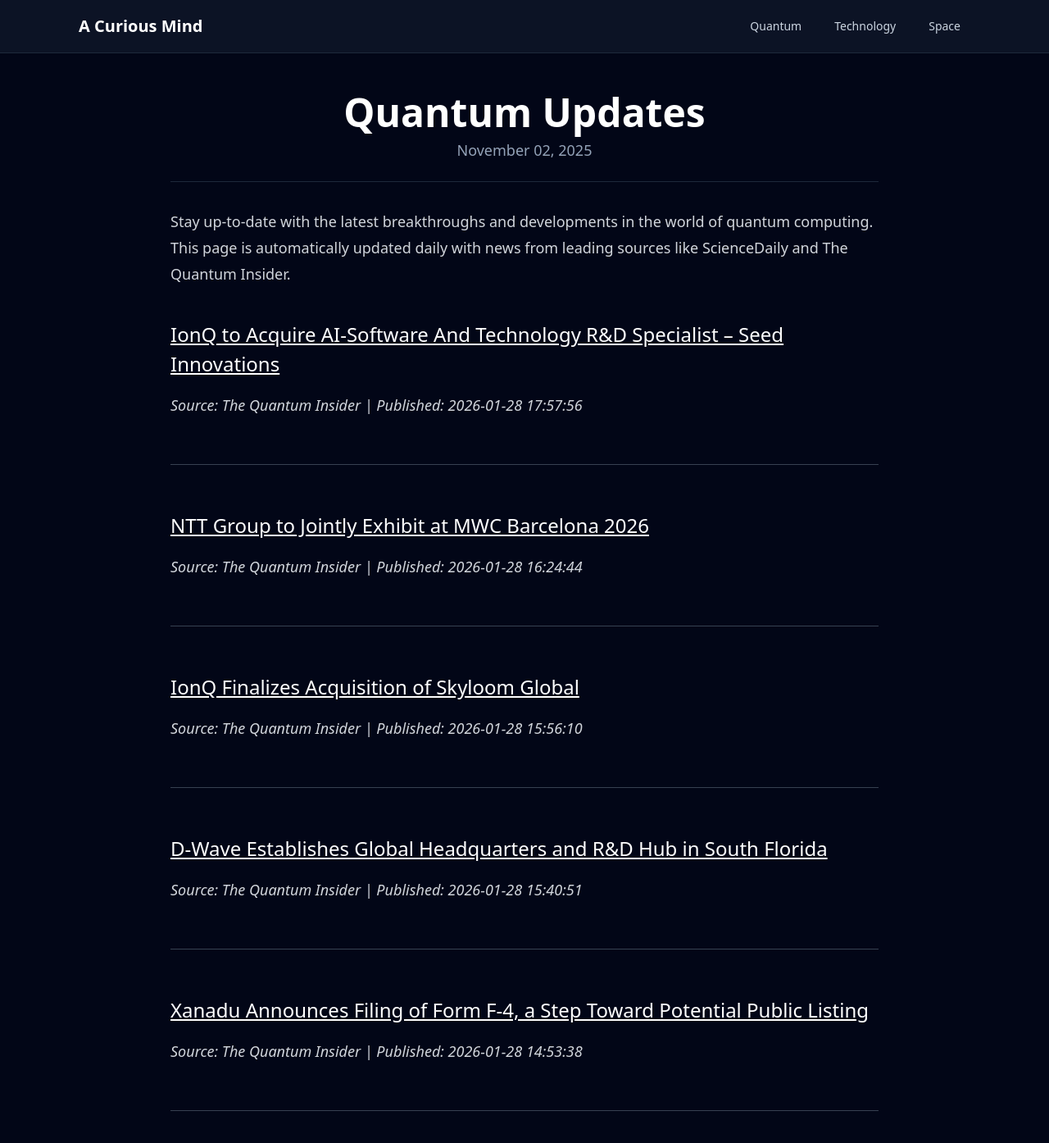
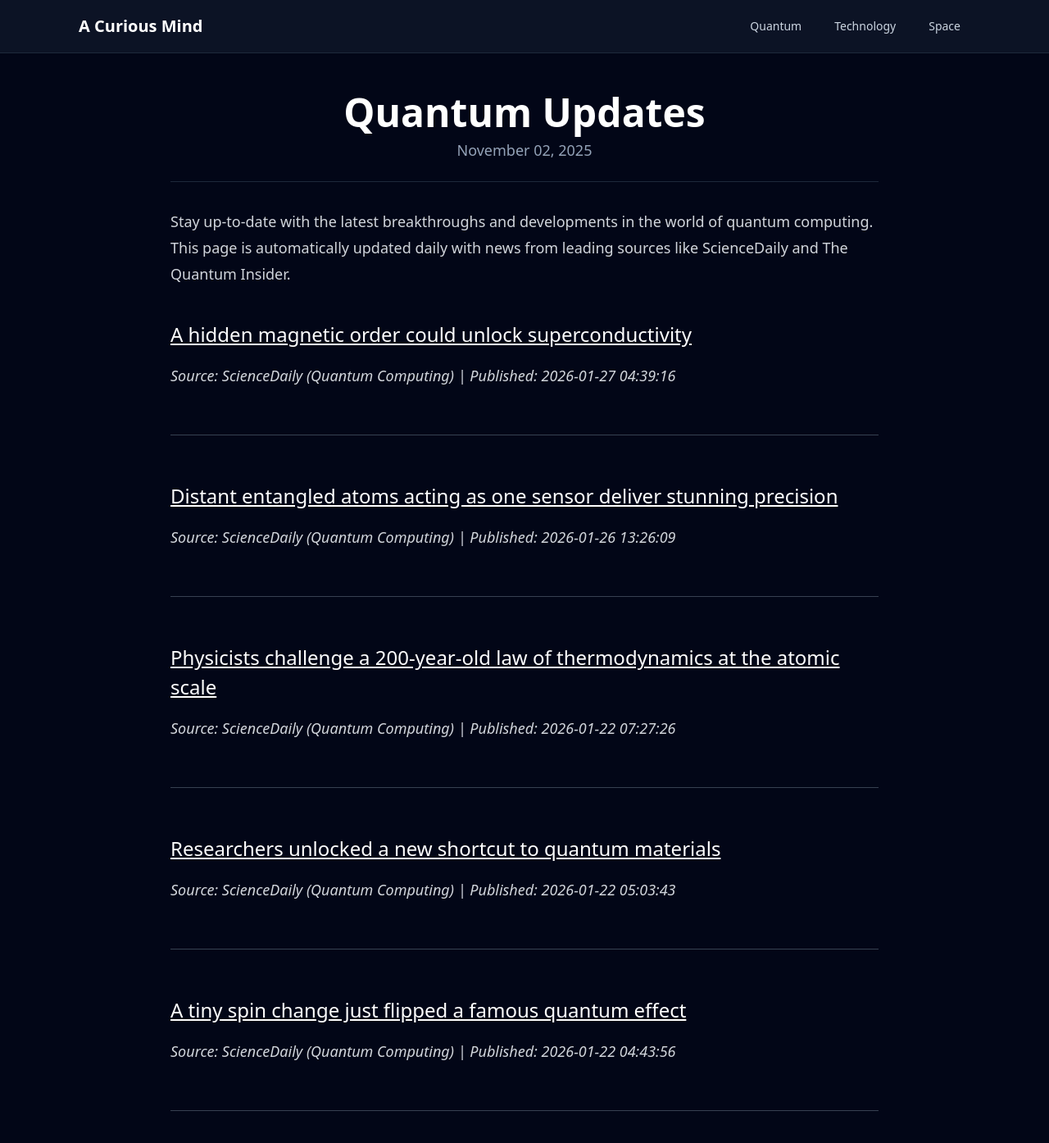
Before and after one commit to onehl7/onehl7.github.io, a Jekyll site: the page built from _posts/2025-11-02-quantum-updates.md, in a window 1280 px wide and 1400 px high. Shown: the top 1394 px of the window at 82% size. Built offline with Jekyll 4.4.1, drawn with Linux system fonts in a browser that asks for light colours; nearby versions of some CDN libraries.

Commit message:
Update quantum news data

```diff
--- a/_data/quantum_news.json
+++ b/_data/quantum_news.json
@@ -1,34 +1,4 @@
 [
-  {
-    "source": "The Quantum Insider",
-    "title": "IonQ to Acquire AI-Software And Technology R&D Specialist \u2013 Seed Innovations",
-    "link": "https://thequantuminsider.com/2026/01/28/ionq-to-acquire-ai-software-and-technology-rd-specialist-seed-innovations/",
-    "published": "2026-01-28 17:57:56"
-  },
-  {
-    "source": "The Quantum Insider",
-    "title": "NTT Group to Jointly Exhibit at MWC Barcelona 2026",
-    "link": "https://thequantuminsider.com/2026/01/28/ntt-group-mwc-barcelona-2026/",
-    "published": "2026-01-28 16:24:44"
-  },
-  {
-    "source": "The Quantum Insider",
-    "title": "IonQ Finalizes Acquisition of Skyloom Global",
-    "link": "https://thequantuminsider.com/2026/01/28/ionq-completes-skyloom-acquisition/",
-    "published": "2026-01-28 15:56:10"
-  },
-  {
-    "source": "The Quantum Insider",
-    "title": "D-Wave Establishes Global Headquarters and R&D Hub in South Florida",
-    "link": "https://thequantuminsider.com/2026/01/28/d-wave-moves-headquarters-and-rd-to-florida/",
-    "published": "2026-01-28 15:40:51"
-  },
-  {
-    "source": "The Quantum Insider",
-    "title": "Xanadu Announces Filing of Form F-4, a Step Toward Potential Public Listing",
-    "link": "https://thequantuminsider.com/2026/01/28/xanadu-announces-filing-of-form-f-4-a-step-toward-potential-public-listing/",
-    "published": "2026-01-28 14:53:38"
-  },
   {
     "source": "ScienceDaily (Quantum Computing)",
     "title": "A hidden magnetic order could unlock superconductivity",
```
